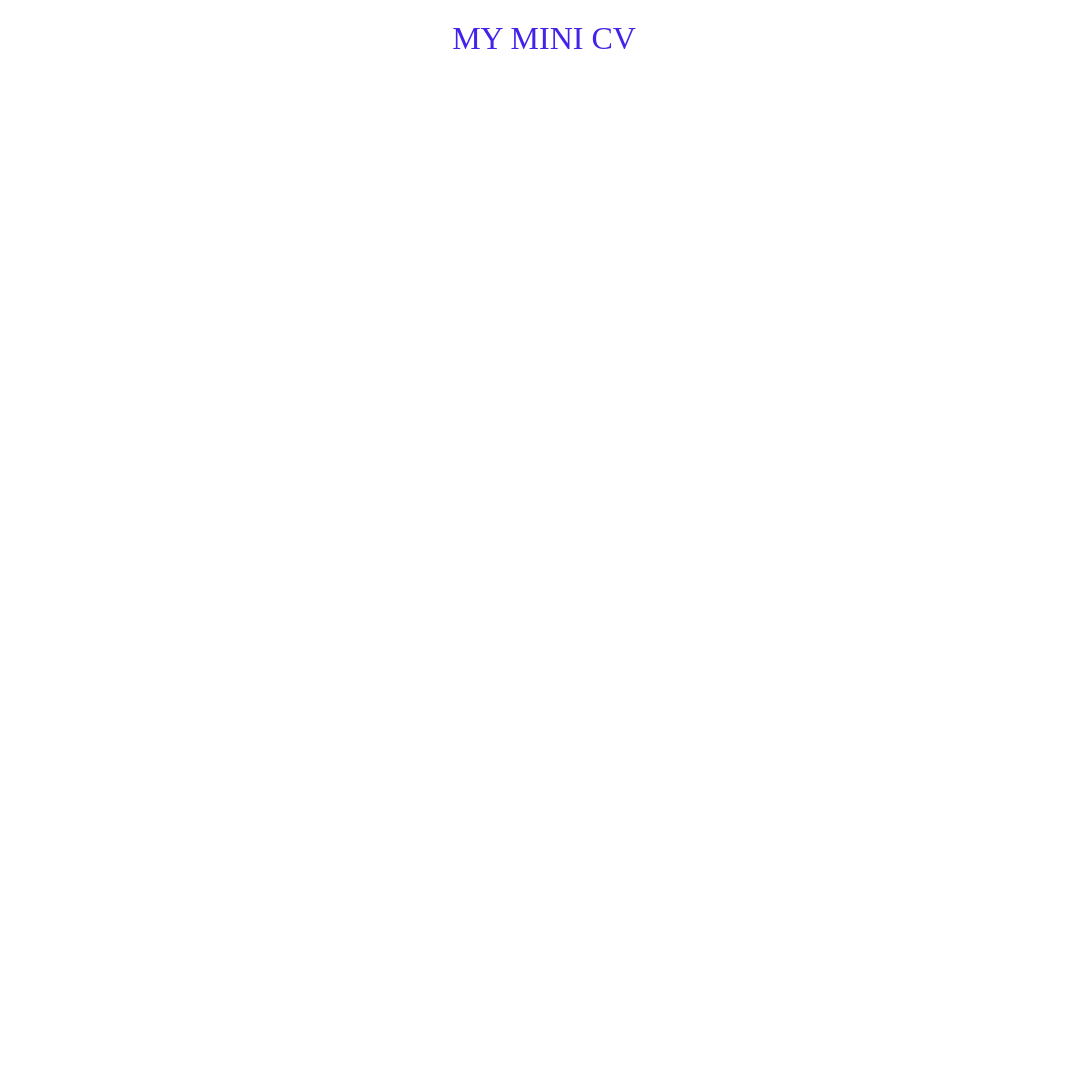
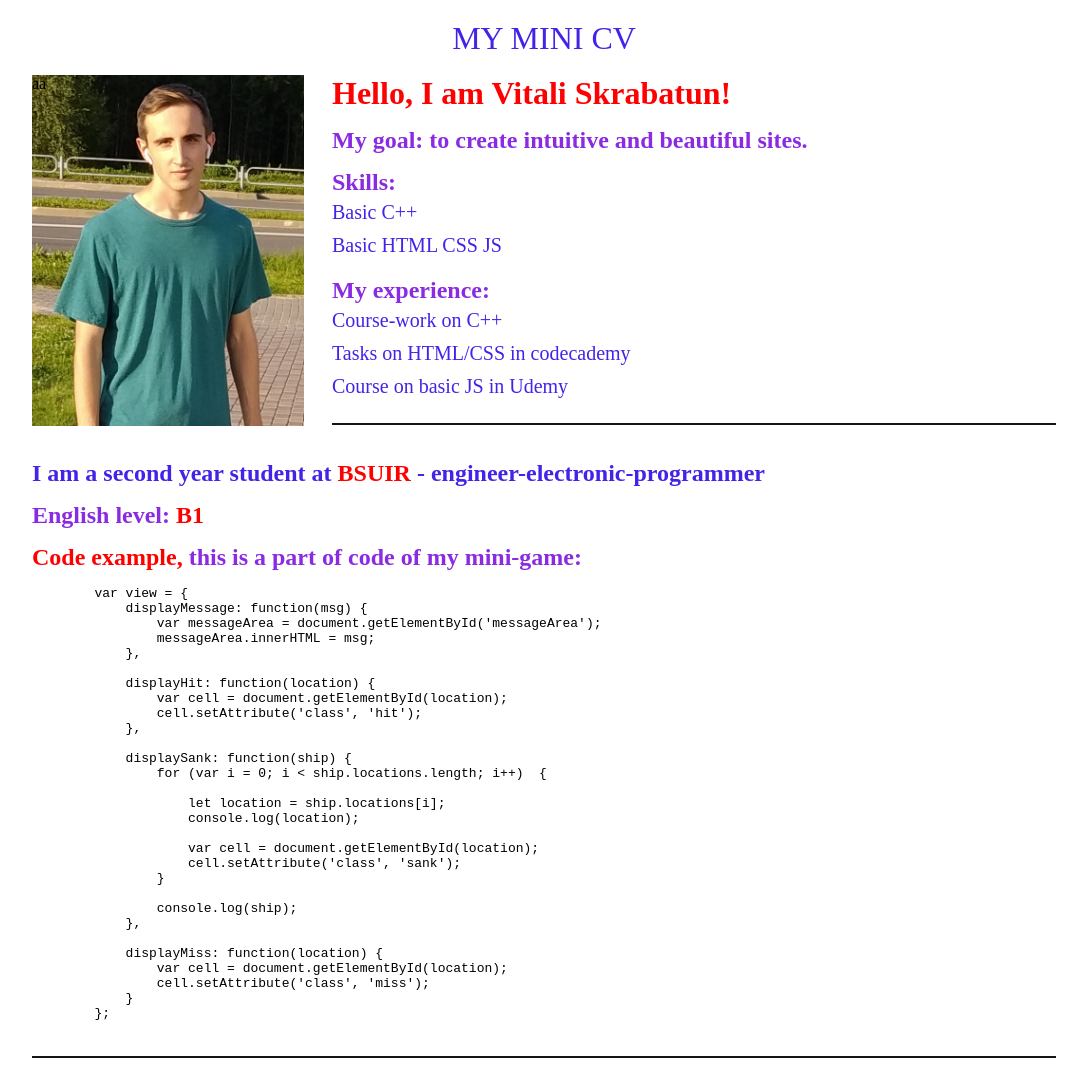
Before and after one commit to Vitali177/rsschool-cv, a plain HTML site: page index.html in a window 1280 px wide. Shown: the whole page, without its empty margins (96-1183 px from the left). Before the commit the page ends 800 px from the top, so only its background shows below. Drawn offline with Linux system fonts and the light colour scheme.

Commit message:
feat : add main

```diff
--- a/index.html
+++ b/index.html
@@ -82,5 +82,71 @@
         <h1>MY MINI CV</h1><br>
     </header>
 
+    <main>
+
+        <div id="photo">aa</div>
+
+        <h1> Hello, I am Vitali Skrabatun!</h1>
+
+        <h2>My goal: to create intuitive and beautiful sites.</h2>
+
+        <h2>Skills:</h2>
+        <ul>
+            <li>Basic C++</li>
+            <li>Basic HTML CSS JS</li>
+        </ul>
+
+        <h2>My experience:</h2>
+
+        <ul>
+            <li>Course-work on C++</li>
+            <li>Tasks on HTML/CSS in codecademy</li>
+            <li>Course on basic JS in Udemy</li>
+        </ul>
+
+        <hr>
+
+        <h2 id="education">I am a second year student at <span>BSUIR</span> - engineer-electronic-programmer</h2>
+
+        <h2>English level: <span>B1</span> </h2>
+
+        <div id="code">
+            <h2><span> Code example,</span> this is a part  of code of my mini-game: </h2>
+            <pre>
+
+        var view = {
+            displayMessage: function(msg) {
+                var messageArea = document.getElementById('messageArea');
+                messageArea.innerHTML = msg;
+            },
+
+            displayHit: function(location) {
+                var cell = document.getElementById(location);
+                cell.setAttribute('class', 'hit');
+            },
+
+            displaySank: function(ship) {
+                for (var i = 0; i < ship.locations.length; i++)  {
+
+                    let location = ship.locations[i];
+                    console.log(location);
+
+                    var cell = document.getElementById(location);
+                    cell.setAttribute('class', 'sank');
+                }
+
+                console.log(ship);
+            },
+
+            displayMiss: function(location) {
+                var cell = document.getElementById(location);
+                cell.setAttribute('class', 'miss');
+            }
+        };
+            </pre>
+        </div>
+        <hr>
+    </main>
+
 </body>
 </html>
```
